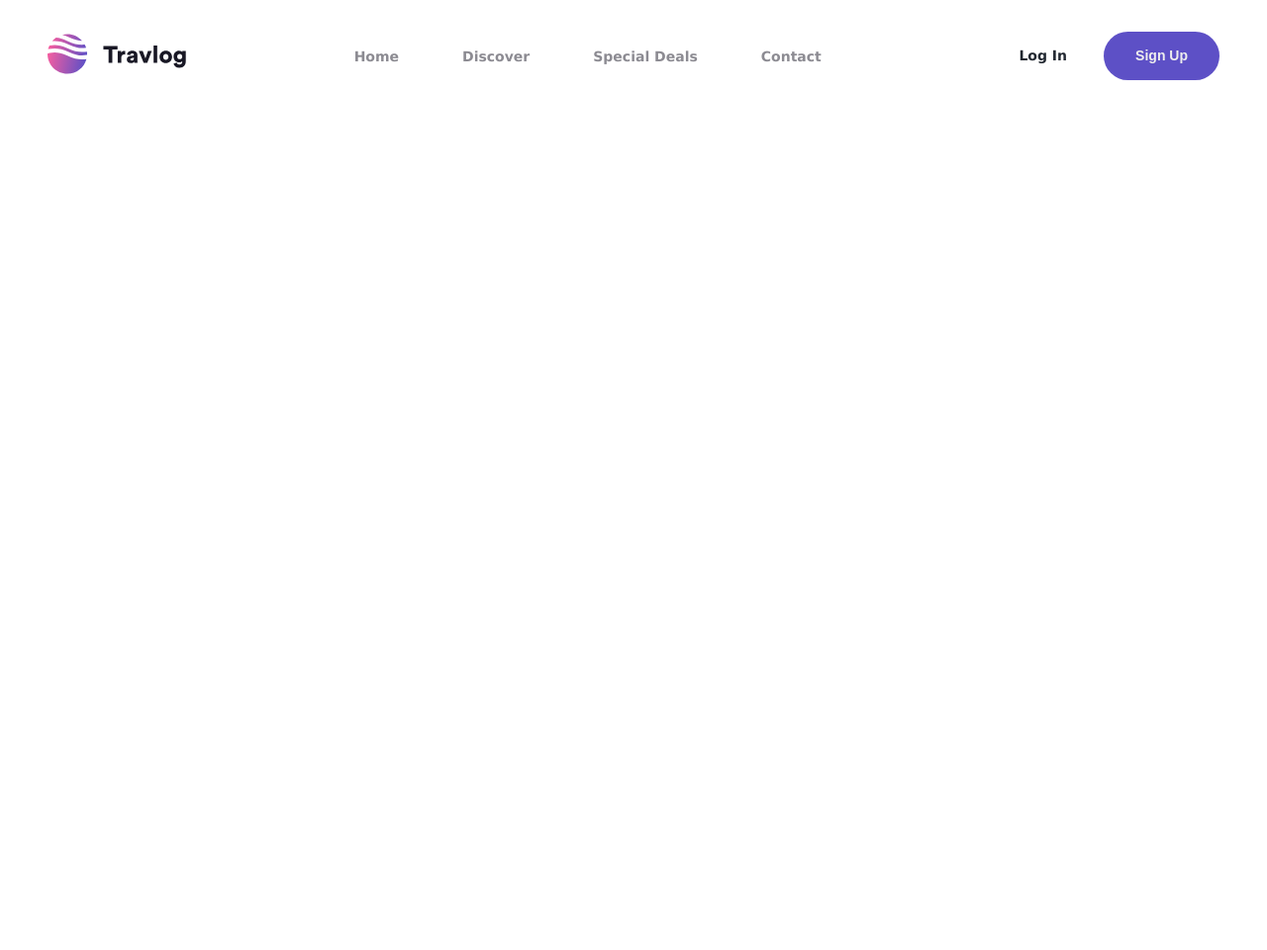
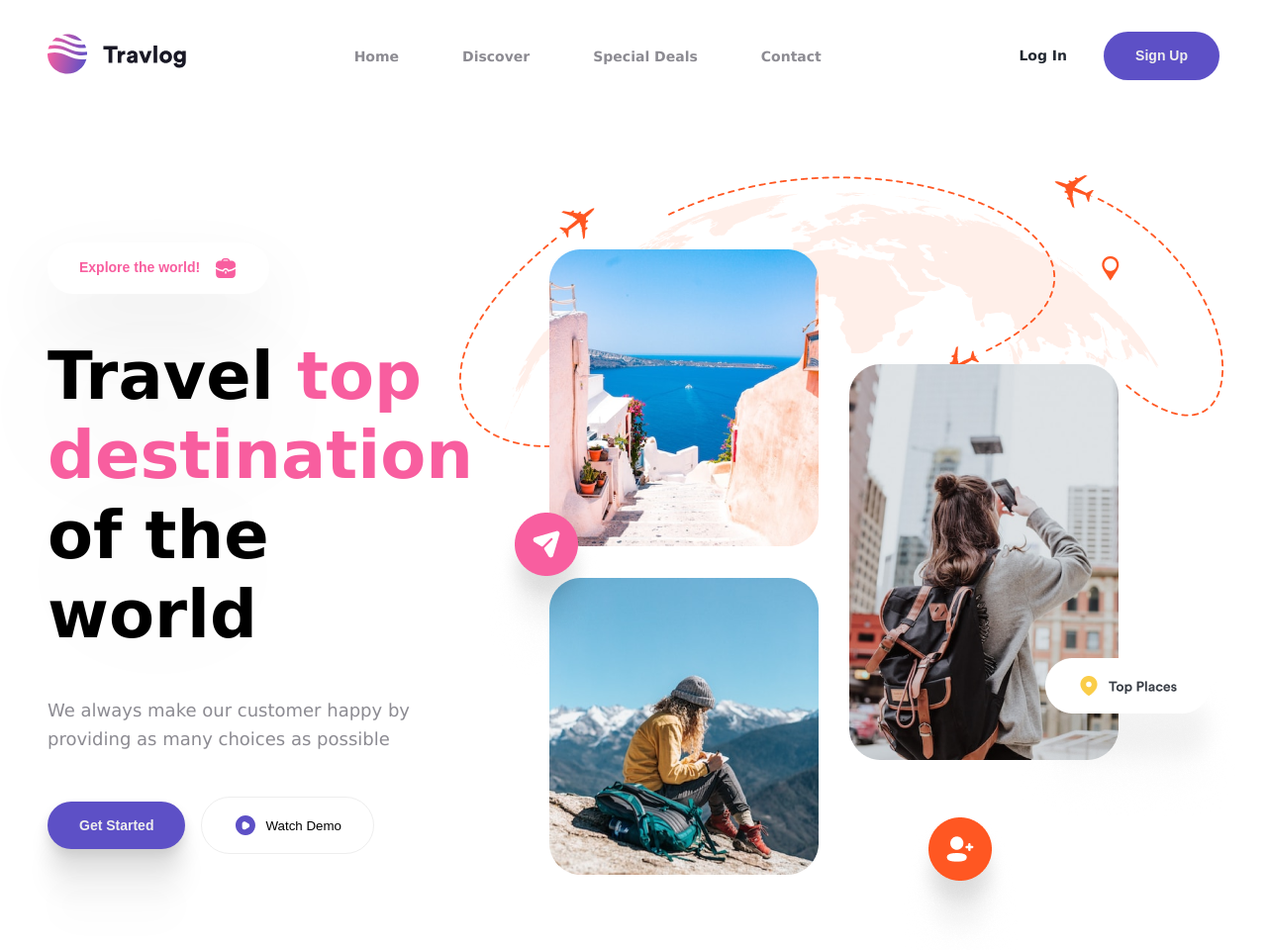
Before and after one commit to abdurahmonovna/3-oy-7-dars, a plain HTML site: page index.html in a window 1280 px wide. Shown: the whole page at 99% size. Before the commit the page ends 800 px from the top, so only its background shows below. Drawn offline with Linux system fonts and the light colour scheme.

Commit message:
vazifa end

```diff
--- a/index.html
+++ b/index.html
@@ -49,7 +49,30 @@
     <main class="main">
         <div class="container">
             <div class="hero__container">
-
+                <div class="left__item">
+                    <button class="hero__world-btn">
+                        Explore the world!
+                        <img src="./images/svg/hero__icon.svg" alt="world icon">
+                    </button>
+                    <h1>Travel <span>top destination</span>
+                        of the world
+                    </h1>
+                    <p>We always make our customer happy by providing
+                        as many choices as possible
+                    </p>
+                    <div class="hero__btns">
+                        <button class="get-started_btn">
+                            Get Started
+                        </button>
+                        <button class="hero__play-video">
+                            <img src="./images/svg/play-circle.5 1.svg" alt="play video circle icon">
+                            Watch Demo
+                        </button>
+                    </div>
+                </div>
+                <div class="right__item-img">
+                    <img src="./images/img/hero-img-right.png" alt="travel img">
+                </div>
             </div>
         </div>
     </main>
--- a/styles/style.css
+++ b/styles/style.css
@@ -13,6 +13,8 @@ body{
     width: 100%;
     margin: 0 auto;
 }
+
+/* HEADER START */
 .menu__list{
     display: none;
 }
@@ -75,6 +77,94 @@ ul li a{
 .header__btn button:active{
     scale: 0.95;
 }
+/*  HEADER END */
+
+/* HERO START */
+.hero__container{
+    display: flex;
+    padding: 64px 0;
+    justify-content: space-between;
+}
+.left__item{
+    display: flex;
+    flex-direction: column;
+    gap: 43px;
+    margin-top: 68px;
+    max-width: 416px;
+}
+.hero__world-btn{
+    display: flex;
+    align-items: center;
+    gap: 16px;
+    border-radius: 100px;
+    border: none;
+    background: #FFF;
+    box-shadow: 0px 0px 0px 0px rgba(0, 0, 0, 0.07), 0px 34px 75px 0px rgba(0, 0, 0, 0.07), 0px 137px 137px 0px rgba(0, 0, 0, 0.06), 0px 308px 185px 0px rgba(0, 0, 0, 0.04), 0px 548px 219px 0px rgba(0, 0, 0, 0.01), 0px 856px 240px 0px rgba(0, 0, 0, 0.00);
+    padding: 16px 32px;
+    max-width: 224px;
+
+    color:  #F85E9F;
+    font-size: 14px;
+    font-weight: 700;
+    line-height: 120%;
+    cursor: pointer;
+    transition: 0.5s all ease;
+}
+.hero__world-btn:hover{
+    background-color: #8054BE;
+    color: #fff;
+}
+.left__item h1{
+    color: #000;
+    font-size: 67px;
+    font-style: normal;
+    font-weight: 700;
+    line-height: 120%; /* 82.8px */
+}
+.left__item span{
+    color: #F85E9F;
+}
+.left__item p{
+    color:  #19182580;
+    font-size: 18px;
+    font-style: normal;
+    font-weight: 400;
+    line-height: 160%; /* 28.8px */
+}
+.hero__btns{
+    display: flex;
+    gap: 16px;
+    align-items: center;
+}
+.get-started_btn{
+    padding: 16px 32px;
+    border-radius: 100px;
+    background: var(--Primary, #5D50C6);
+    box-shadow: 0px 0px 0px 0px rgba(0, 0, 0, 0.10), 0px 5px 11px 0px rgba(0, 0, 0, 0.10), 0px 20px 20px 0px rgba(0, 0, 0, 0.09), 0px 45px 27px 0px rgba(0, 0, 0, 0.05), 0px 81px 32px 0px rgba(0, 0, 0, 0.01), 0px 126px 35px 0px rgba(0, 0, 0, 0.00);
+    color:  #EEE;
+    font-size: 14px;
+    font-style: normal;
+    font-weight: 700;
+    line-height: 120%; /* 16.8px */
+    border: none;
+    transition: 0.5s all ease;
+}
+.get-started_btn:hover{
+    background-color: #8054BE;
+}
+.hero__play-video{
+    display: flex;
+    padding: 16px 32px;
+    align-items: center;
+    gap: 8px;
+    border-radius: 100px;
+    border: 1px solid var(--Light, #EEE);
+    background: var(--white, #FFF);
+    transition: 0.5s all ease;
+}
+.hero__play-video:hover{
+    background-color: #e2e0e0;
+}
 @media screen and (max-width: 1024px) {
    /* body{
         background-image: url('../images/svg/bc-header.svg');
@@ -115,6 +205,20 @@ ul li a{
         flex-direction: column;
         list-style: none;
     }
+
+    /* hero */
+    .hero__container{
+        flex-direction: column-reverse;
+        align-items: center;
+    }
+    .left__item .hero__btns{
+        display: flex;
+        justify-content: center;
+        align-items: center;
+    }
+    .left__item p, h1{
+        text-align: center;
+    }
 }
 @media screen and (max-width: 450px) {
     body{
@@ -131,4 +235,18 @@ ul li a{
     .bc__header{
         display: none;
     }
+
+    /* hero */
+    .hero__container{
+        flex-direction: column-reverse;
+        align-items: center;
+    }
+    .left__item .hero__btns{
+        display: flex;
+        justify-content: center;
+        align-items: center;
+    }
+    .left__item p, h1{
+        text-align: center;
+    }
 }
```
Also changed, not shown: images/img/hero-img-right.png (added), images/svg/hero__icon.svg (added), images/svg/play-circle.5 1.svg (added).
